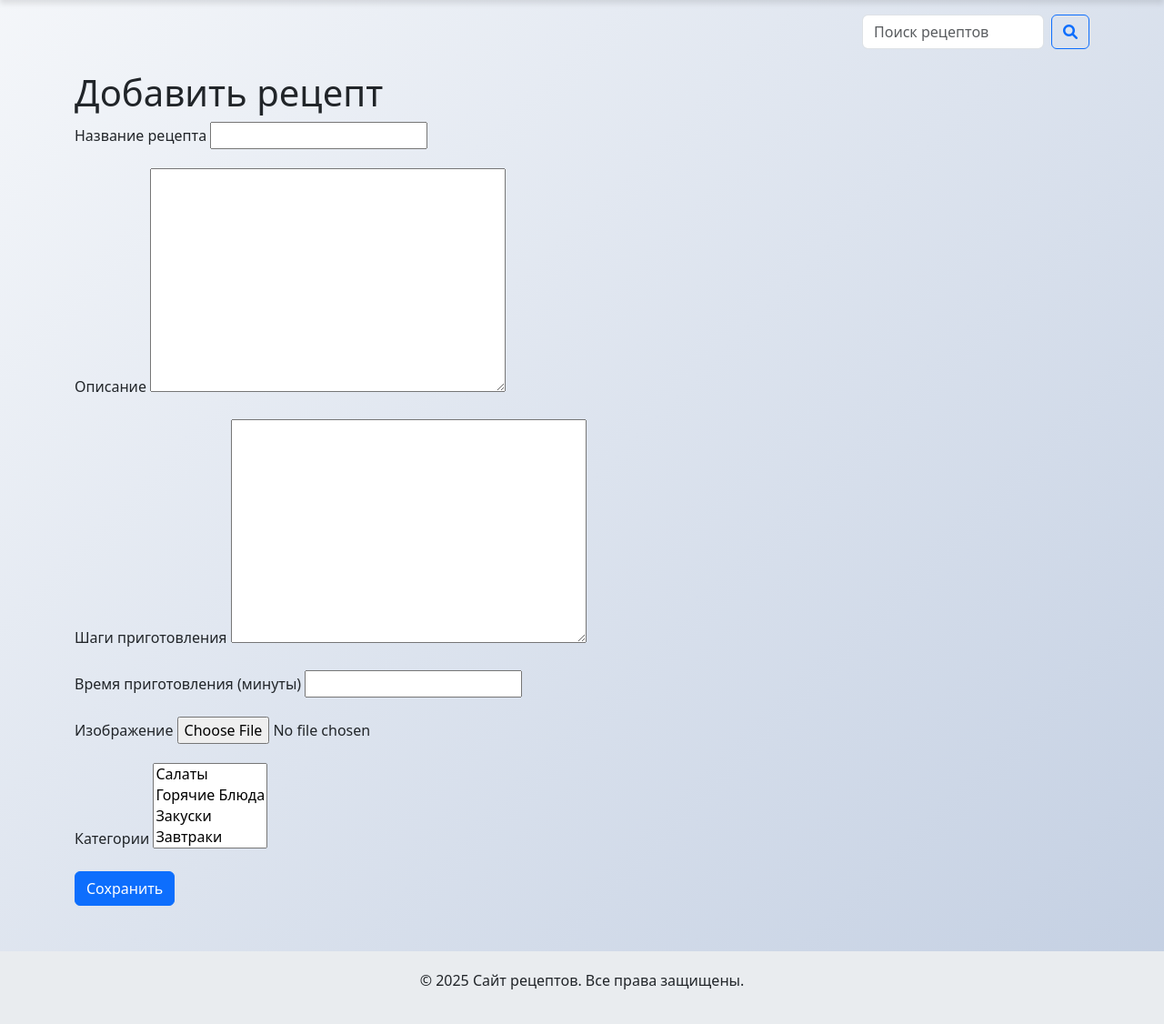
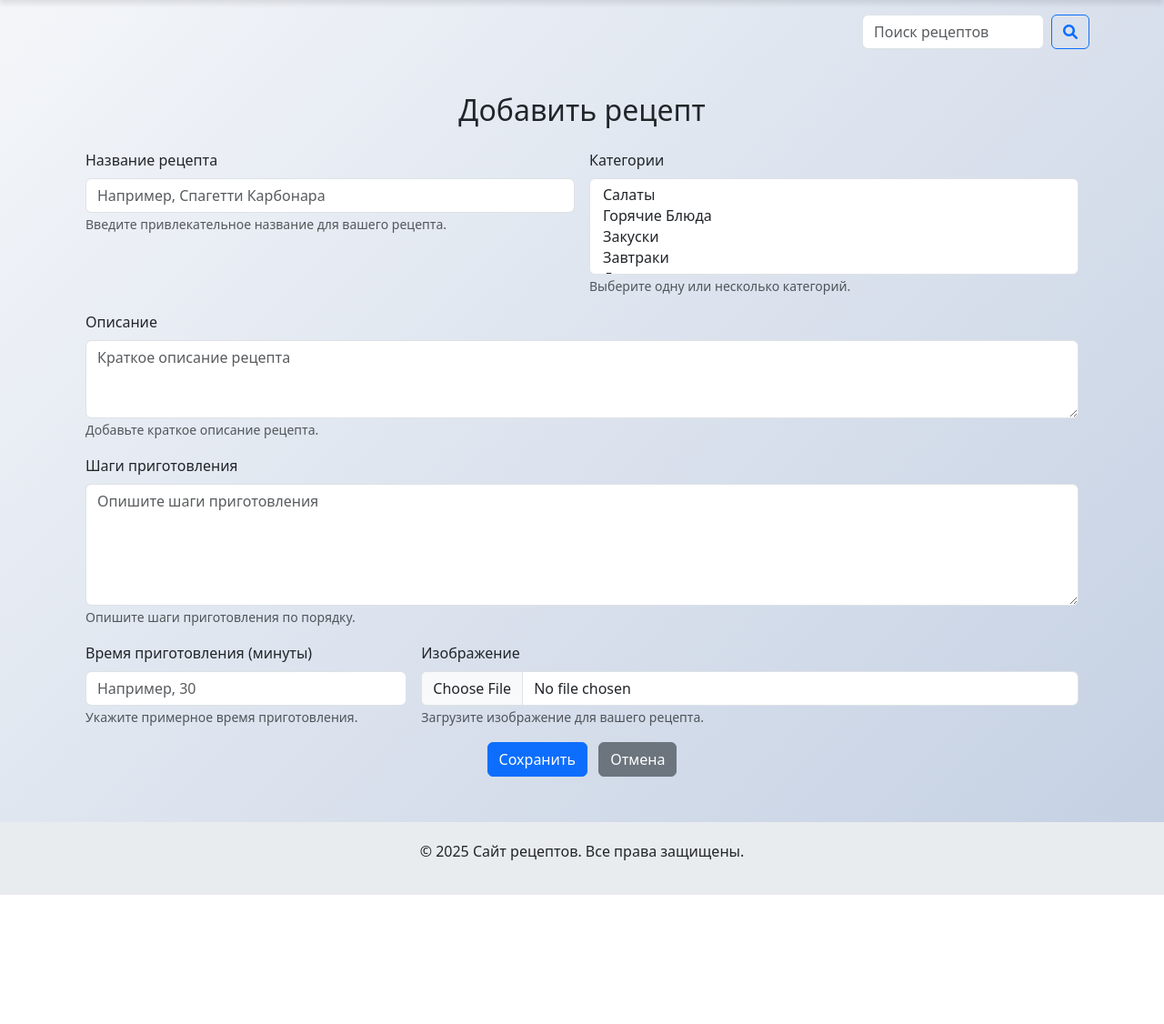
Before and after one commit to EvgeniyMoz/recipe_site, a Django app: page /add/ in a window 1280 px wide. Shown: the part 56-1182 px from the top of the page at 91% size. After the commit the page ends 1040 px from the top, so only its background shows below. Run offline with Django 5.2, Linux system fonts and the light colour scheme; a user stored in the database is signed in; data comes from the database, SQL or seed files in the repository; both versions use the stored data as it was after the commit.

Commit message:
справлены недочеты в регистрации и в входе

```diff
--- a/recipes/forms.py
+++ b/recipes/forms.py
@@ -1,16 +1,39 @@
 from django import forms
-from .models import Recipe, Category
 from django.contrib.auth.models import User
 from django.contrib.auth.forms import UserCreationForm
+from .models import Recipe
 
 class RecipeForm(forms.ModelForm):
     class Meta:
         model = Recipe
-        fields = ['title', 'description', 'steps', 'cooking_time', 'image', 'categories']
+        fields = ['title', 'categories', 'description', 'steps', 'cooking_time', 'image']
+        widgets = {
+            'title': forms.TextInput(attrs={'class': 'form-control', 'placeholder': 'Например, Спагетти Карбонара'}),
+            'categories': forms.SelectMultiple(attrs={'class': 'form-select'}),
+            'description': forms.Textarea(attrs={'class': 'form-control', 'rows': 3, 'placeholder': 'Краткое описание рецепта'}),
+            'steps': forms.Textarea(attrs={'class': 'form-control', 'rows': 5, 'placeholder': 'Опишите шаги приготовления'}),
+            'cooking_time': forms.NumberInput(attrs={'class': 'form-control', 'placeholder': 'Например, 30'}),
+            'image': forms.FileInput(attrs={'class': 'form-control'}),
+        }
+        labels = {
+            'title': 'Название рецепта',
+            'categories': 'Категории',
+            'description': 'Описание',
+            'steps': 'Шаги приготовления',
+            'cooking_time': 'Время приготовления (минуты)',
+            'image': 'Изображение',
+        }
 
 class RegisterForm(UserCreationForm):
-    email = forms.EmailField()
+    email = forms.EmailField(required=True, widget=forms.EmailInput(attrs={'class': 'form-control'}))
+    first_name = forms.CharField(max_length=30, required=False, widget=forms.TextInput(attrs={'class': 'form-control'}))
+    last_name = forms.CharField(max_length=30, required=False, widget=forms.TextInput(attrs={'class': 'form-control'}))
 
     class Meta:
         model = User
-        fields = ['username', 'email', 'password1', 'password2']
+        fields = ['username', 'email', 'first_name', 'last_name', 'password1', 'password2']
+        widgets = {
+            'username': forms.TextInput(attrs={'class': 'form-control'}),
+            'password1': forms.PasswordInput(attrs={'class': 'form-control'}),
+            'password2': forms.PasswordInput(attrs={'class': 'form-control'}),
+        }
--- a/recipes/templates/recipes/add_recipe.html
+++ b/recipes/templates/recipes/add_recipe.html
@@ -1,33 +1,58 @@
 {% extends 'recipes/base.html' %}
 
 {% block content %}
-    <h1>Добавить рецепт</h1>
-    <form method="post" enctype="multipart/form-data">
+    <div class="container mt-5">
+        <h2 class="mb-4 text-center">{{ title }}</h2>
+        <form method="post" enctype="multipart/form-data" class="row g-3">
             {% csrf_token %}
-        <div class="mb-3">
-            <label for="id_title" class="form-label">Название рецепта</label>
+
+            <!-- Название рецепта -->
+            <div class="col-md-6">
+                <label for="{{ form.title.id_for_label }}" class="form-label">Название рецепта</label>
                 {{ form.title }}
+                <small class="text-muted">Введите привлекательное название для вашего рецепта.</small>
             </div>
-        <div class="mb-3">
-            <label for="id_description" class="form-label">Описание</label>
+
+            <!-- Категории -->
+            <div class="col-md-6">
+                <label for="{{ form.categories.id_for_label }}" class="form-label">Категории</label>
+                {{ form.categories }}
+                <small class="text-muted">Выберите одну или несколько категорий.</small>
+            </div>
+
+            <!-- Описание -->
+            <div class="col-12">
+                <label for="{{ form.description.id_for_label }}" class="form-label">Описание</label>
                 {{ form.description }}
+                <small class="text-muted">Добавьте краткое описание рецепта.</small>
             </div>
-        <div class="mb-3">
-            <label for="id_steps" class="form-label">Шаги приготовления</label>
+
+            <!-- Шаги приготовления -->
+            <div class="col-12">
+                <label for="{{ form.steps.id_for_label }}" class="form-label">Шаги приготовления</label>
                 {{ form.steps }}
+                <small class="text-muted">Опишите шаги приготовления по порядку.</small>
             </div>
-        <div class="mb-3">
-            <label for="id_cooking_time" class="form-label">Время приготовления (минуты)</label>
+
+            <!-- Время приготовления -->
+            <div class="col-md-4">
+                <label for="{{ form.cooking_time.id_for_label }}" class="form-label">Время приготовления (минуты)</label>
                 {{ form.cooking_time }}
+                <small class="text-muted">Укажите примерное время приготовления.</small>
             </div>
-        <div class="mb-3">
-            <label for="id_image" class="form-label">Изображение</label>
+
+            <!-- Изображение -->
+            <div class="col-md-8">
+                <label for="{{ form.image.id_for_label }}" class="form-label">Изображение</label>
                 {{ form.image }}
+                <small class="text-muted">Загрузите изображение для вашего рецепта.</small>
             </div>
-        <div class="mb-3">
-            <label for="id_categories" class="form-label">Категории</label>
-            {{ form.categories }}
+
+            <!-- Кнопки отправки формы -->
+            <div class="col-12 text-center">
+                <button type="submit" class="btn btn-primary me-2">Сохранить</button>
+                <a href="{% url 'home' %}" class="btn btn-secondary">Отмена</a>
             </div>
-        <button type="submit" class="btn btn-primary">Сохранить</button>
         </form>
+    </div>
 {% endblock %}
--- a/recipes/urls.py
+++ b/recipes/urls.py
@@ -3,10 +3,13 @@ from . import views
 
 urlpatterns = [
     path('', views.home, name='home'),
-    path('recipe/<int:pk>/', views.recipe_detail, name='recipe_detail'),  # Маршрут для деталей рецепта
+    path('recipe/<int:pk>/', views.recipe_detail, name='recipe_detail'),
     path('add/', views.add_recipe, name='add_recipe'),
     path('edit/<int:pk>/', views.edit_recipe, name='edit_recipe'),
     path('category/<int:category_id>/', views.category_recipes, name='category_recipes'),
-    path('search/', views.search, name='search'),  # Маршрут для поиска
-    path('add_category/', views.add_category, name='add_category'),  # Маршрут для добавления категории
+    path('search/', views.search, name='search'),
+    path('add_category/', views.add_category, name='add_category'),
+    path('login/', views.user_login, name='login'),  # Маршрут для входа
+    path('logout/', views.user_logout, name='logout'),  # Маршрут для выхода
+    path('register/', views.register, name='register'),  # Маршрут для регистрации
 ]
--- a/recipes/views.py
+++ b/recipes/views.py
@@ -4,10 +4,12 @@ from django.contrib.auth import login
 from .models import Recipe, Category
 from .forms import RecipeForm, RegisterForm
 from django.core.paginator import Paginator
+from django.contrib.auth import login, authenticate, logout
+from django.shortcuts import render, redirect
 
 # Главная страница
 def home(request):
-    recipes = Recipe.objects.all().order_by('?')
+    recipes = Recipe.objects.all().order_by('?')  # Случайный порядок рецептов
     paginator = Paginator(recipes, 6)  # 6 рецептов на страницу
     page_number = request.GET.get('page')
     page_obj = paginator.get_page(page_number)
@@ -32,7 +34,7 @@ def add_recipe(request):
             return redirect('home')
     else:
         form = RecipeForm()
-    return render(request, 'recipes/add_recipe.html', {'form': form})
+    return render(request, 'recipes/add_recipe.html', {'form': form, 'title': 'Добавить рецепт'})
 
 # Регистрация пользователя
 def register(request):
@@ -40,8 +42,8 @@ def register(request):
         form = RegisterForm(request.POST)
         if form.is_valid():
             user = form.save()
-            login(request, user)
-            return redirect('home')
+            login(request, user)  # Автоматически авторизуем пользователя после регистрации
+            return redirect('home')  # Перенаправляем на главную страницу
     else:
         form = RegisterForm()
     return render(request, 'recipes/register.html', {'form': form})
@@ -63,8 +65,9 @@ def edit_recipe(request, pk):
             return redirect('recipe_detail', pk=recipe.pk)
     else:
         form = RecipeForm(instance=recipe)
-    return render(request, 'recipes/add_recipe.html', {'form': form})
+    return render(request, 'recipes/add_recipe.html', {'form': form, 'title': 'Редактировать рецепт'})
 
+# Добавление категории
 def add_category(request):
     if request.method == 'POST':
         name = request.POST.get('name')
@@ -72,6 +75,7 @@ def add_category(request):
             Category.objects.create(name=name)
     return redirect('home')
 
+# Поиск рецептов
 def search(request):
     query = request.GET.get('q')  # Получаем запрос из формы
     if query:
@@ -79,3 +83,19 @@ def search(request):
     else:
         recipes = []  # Если запрос пустой, возвращаем пустой список
     return render(request, 'recipes/search_results.html', {'recipes': recipes, 'query': query})
+
+def user_login(request):
+    if request.method == 'POST':
+        username = request.POST.get('username')
+        password = request.POST.get('password')
+        user = authenticate(request, username=username, password=password)
+        if user is not None:
+            login(request, user)
+            return redirect('home')  # Перенаправление на главную страницу
+        else:
+            return render(request, 'recipes/login.html', {'error': 'Неверное имя пользователя или пароль'})
+    return render(request, 'recipes/login.html')
+
+def user_logout(request):
+    logout(request)  # Выход пользователя
+    return redirect('home')  # Перенаправление на главную страницу
```
Also changed, not shown: recipes/templates/recipes/login.html (+24 -14 lines), recipes/templates/recipes/register.html (+30 -12 lines), db.sqlite3. Lines whose indentation alone changed are shown as unchanged.
